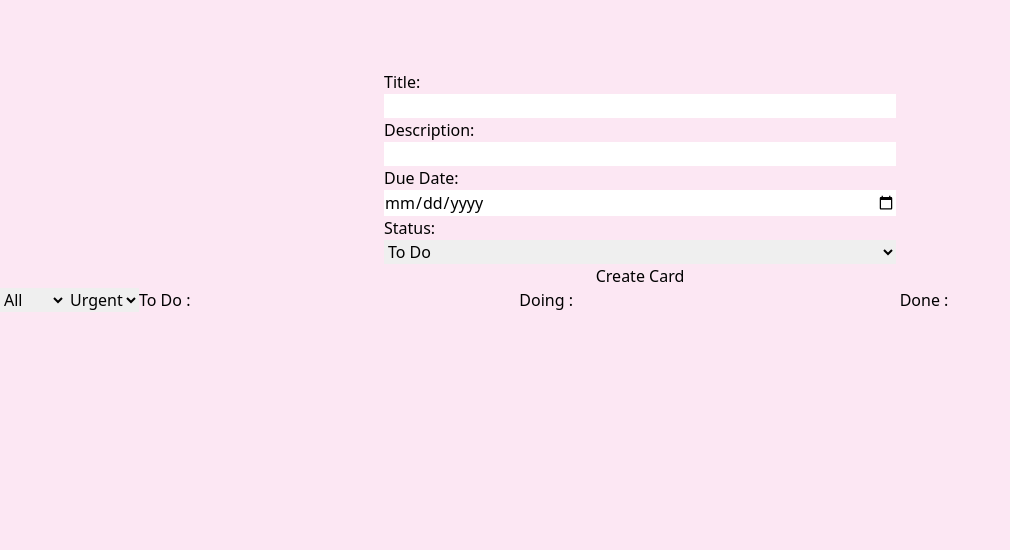
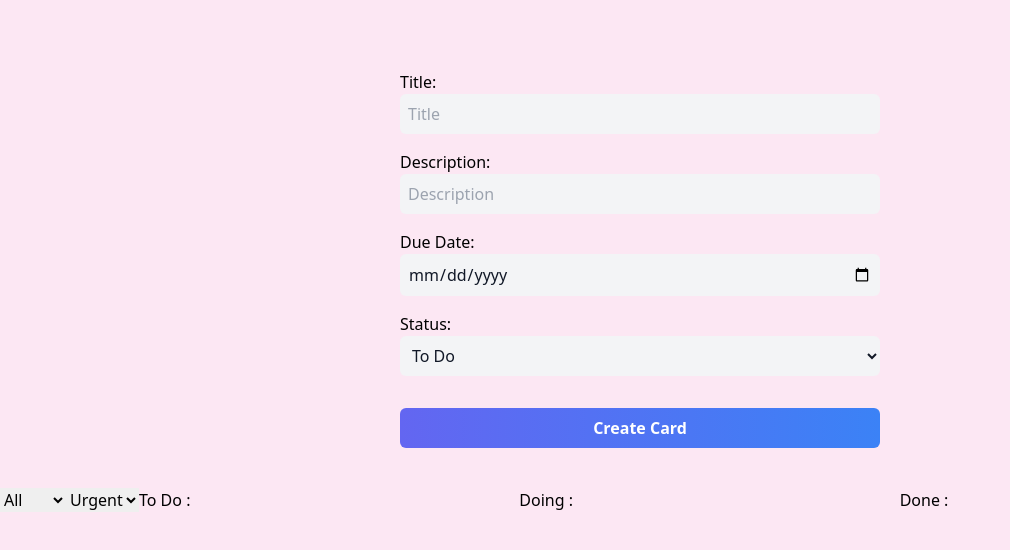
Before and after one commit to Takowski/project-planner, a website: page index.html in a window 1280 px wide. Shown: the part 130-680 px from the top of the page, without its empty margins (0-1010 px from the left). Drawn offline with Linux system fonts and the light colour scheme.

Commit message:
adding form

```diff
--- a/index.html
+++ b/index.html
@@ -14,24 +14,24 @@
 
     </header>
     <main>
-        <div class="container-addCard">
+        <div class="container-addCard m-10">
             <section>
                 <div class="flex justify-center items-center">
                     <form id="card-form" class="flex flex-col w-2/5">
                         <label for="title-input">Title:</label>
-                        <input type="text" id="title-input" name="title">
+                        <input type="text" id="title-input" name="title" placeholder = "Title" class="bg-gray-100 text-gray-900 border-0 rounded-md p-2 mb-4 focus:bg-gray-200 focus:outline-none focus:ring-1 focus:ring-blue-500 transition ease-in-out duration-150">
                         <label for="description-input">Description:</label>
-                        <input type="text" id="description-input" name="description">
+                        <input type="text" id="description-input" name="description" placeholder = "Description" class="bg-gray-100 text-gray-900 border-0 rounded-md p-2 mb-4 focus:bg-gray-200 focus:outline-none focus:ring-1 focus:ring-blue-500 transition ease-in-out duration-150">
                         <label for="due-date-input">Due Date:</label>
-                        <input type="date" id="due-date-input" name="dueDate">
+                        <input type="date" id="due-date-input" name="dueDate" class="bg-gray-100 text-gray-900 border-0 rounded-md p-2 mb-4 focus:bg-gray-200 focus:outline-none focus:ring-1 focus:ring-blue-500 transition ease-in-out duration-150">
                         <label for="status-input">Status:</label>
-                        <select id="status-input" name="status">
+                        <select id="status-input" name="status" placeholder="Status" class="bg-gray-100 text-gray-900 border-0 rounded-md p-2 mb-4 focus:bg-gray-200 focus:outline-none focus:ring-1 focus:ring-blue-500 transition ease-in-out duration-150">
                             <option value="todo">To Do</option>
                             <option value="doing">Doing</option>
                             <option value="done">Done</option>
                         </select>
 
-                        <button type="submit">Create Card</button>
+                        <button type="submit" class="bg-gradient-to-r from-indigo-500 to-blue-500 text-white font-bold py-2 px-4 rounded-md mt-4 hover:bg-indigo-600 hover:to-blue-600 transition ease-in-out duration-150">Create Card</button>
                     </div>
 
                 </section>
```
Also changed, not shown: dist/style.css.
